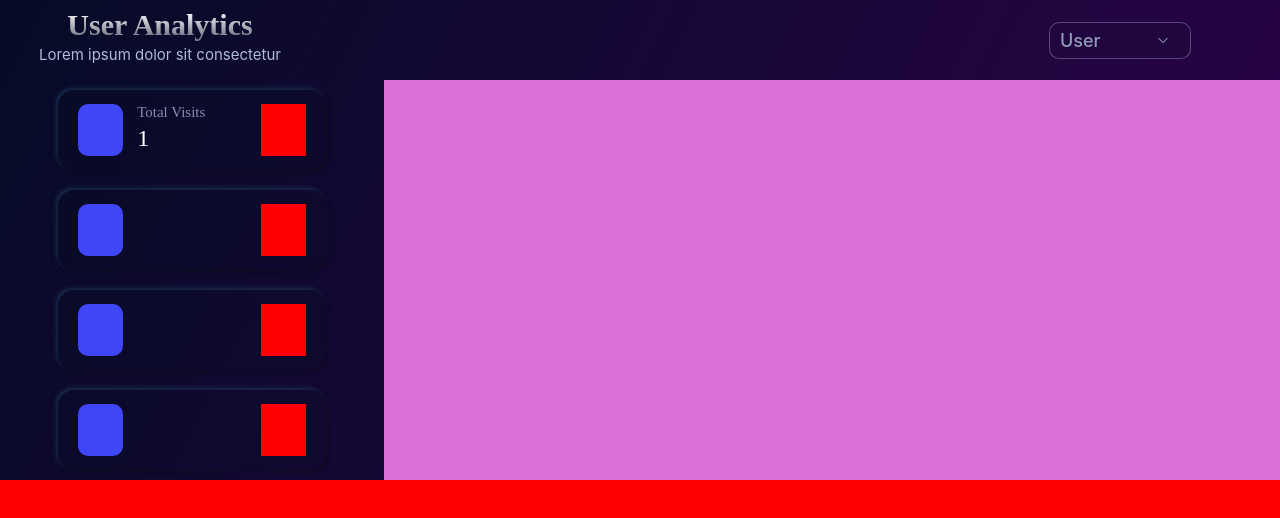
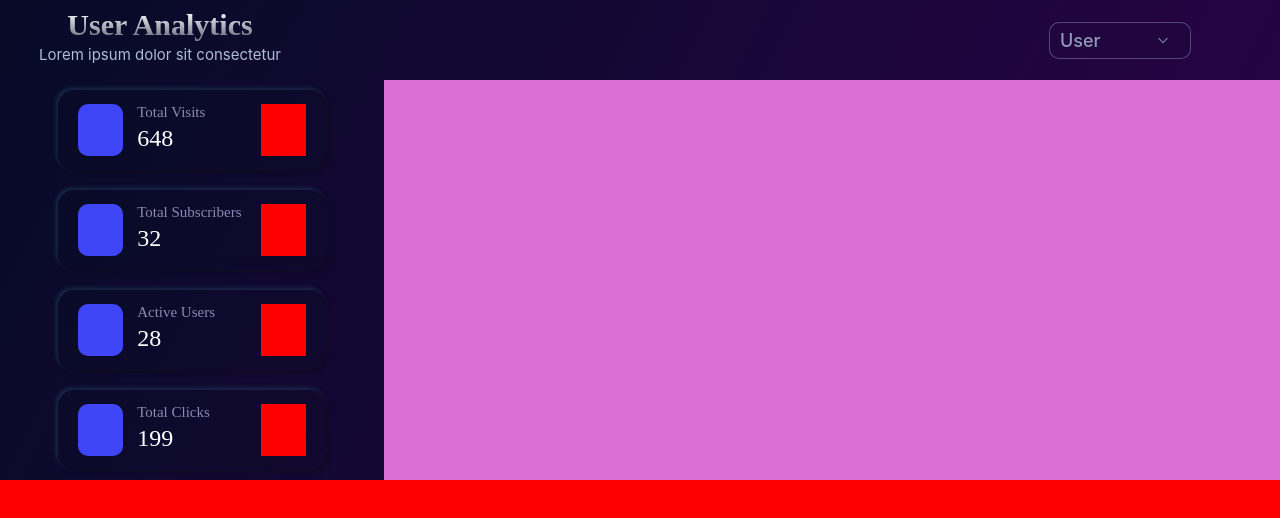
Before and after one commit to AjinkyaPradhan1/UserAnalyticsDashboard1, a React (Create React App) app: page / in a window 1280 px wide. Shown: the top 518 px of the page. Built offline with nearby package versions, Linux system fonts and the light colour scheme.

Commit message:
Left Side Complete

```diff
--- a/src/components/SecondSection.js
+++ b/src/components/SecondSection.js
@@ -1,6 +1,5 @@
 import React from "react"
 import "../components/css/secondSection.css"
-import VisiterCounter from "../components/VisiterCounter"
 
 const SecondSection = ()=>{
 
@@ -18,7 +17,7 @@ const SecondSection = ()=>{
                         <div className="sContent_left_data_2">
                             <div className="sContent_left_data_2_content">
                                 <div className="sContent_left_data_2_content1">Total Visits</div>
-                                <div className="sContent_left_data_2_content2"><VisiterCounter/></div>
+                                <div className="sContent_left_data_2_content2">648</div>
                             </div>
                         </div>
 
@@ -32,7 +31,12 @@ const SecondSection = ()=>{
                             <div className="sContent_left_data_1_square"></div>
                         </div>
 
-                        <div className="sContent_left_data_2"></div>
+                        <div className="sContent_left_data_2">
+                            <div className="sContent_left_data_2_content">
+                                <div className="sContent_left_data_2_content1">Total Subscribers</div>
+                                <div className="sContent_left_data_2_content2">32</div>
+                            </div>
+                        </div>
 
                         <div className="sContent_left_data_3"></div>
                     </div>
@@ -44,7 +48,12 @@ const SecondSection = ()=>{
                             <div className="sContent_left_data_1_square"></div>
                         </div>
 
-                        <div className="sContent_left_data_2"></div>
+                        <div className="sContent_left_data_2">
+                            <div className="sContent_left_data_2_content">
+                                <div className="sContent_left_data_2_content1">Active Users</div>
+                                <div className="sContent_left_data_2_content2">28</div>
+                            </div>
+                        </div>
 
                         <div className="sContent_left_data_3"></div>
                     </div>
@@ -56,7 +65,12 @@ const SecondSection = ()=>{
                             <div className="sContent_left_data_1_square"></div>
                         </div>
 
-                        <div className="sContent_left_data_2"></div>
+                        <div className="sContent_left_data_2">
+                            <div className="sContent_left_data_2_content">
+                                <div className="sContent_left_data_2_content1">Total Clicks</div>
+                                <div className="sContent_left_data_2_content2">199</div>
+                            </div>
+                        </div>
 
                         <div className="sContent_left_data_3"></div>
                     </div>
--- a/src/components/css/secondSection.css
+++ b/src/components/css/secondSection.css
@@ -114,6 +114,7 @@
     font-style: normal;
     font-weight: 400;
     line-height: normal;
+    background-color: transparent;
 }
 
 .sContent_left_data_2_content2{
```
